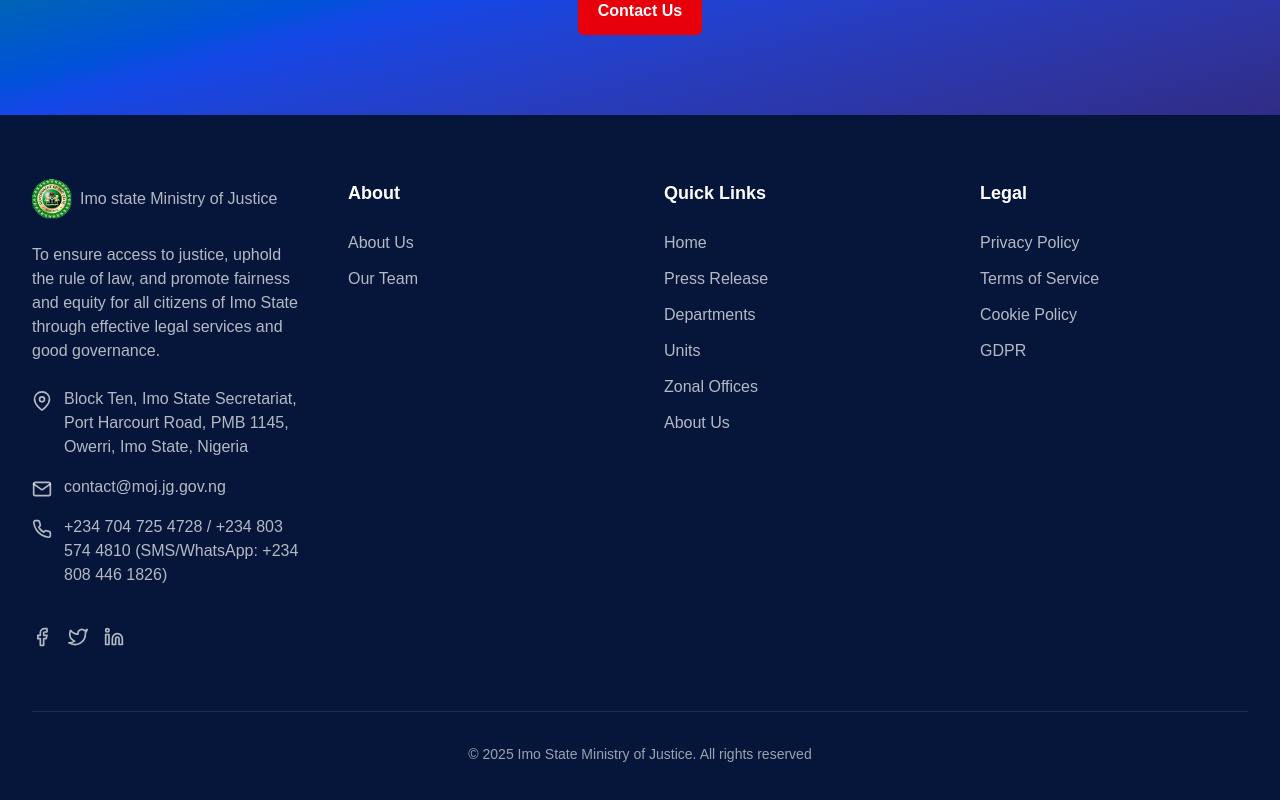
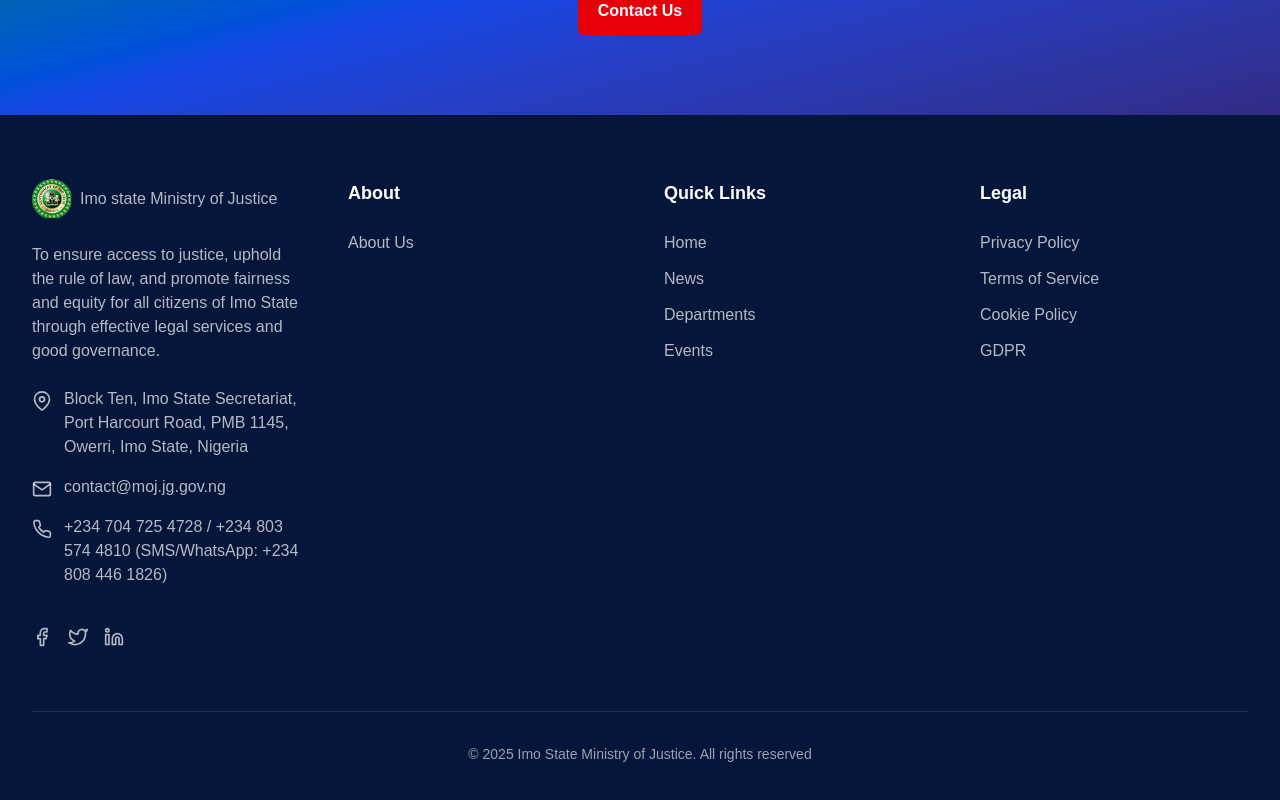
Before and after one commit to IDCLofficial/ministry_of_justice, a Next.js app: page / in a window 1280 px wide. Shown: the part 3924-4724 px from the top of the page. Built offline with nearby package versions, Linux system fonts and the light colour scheme.

Commit message:
Worked on the page properly

```diff
--- a/components/Footer.tsx
+++ b/components/Footer.tsx
@@ -39,21 +39,18 @@
   const columns: FooterColumn[] = [
     { title: 'About', links: [
       { name: 'About Us', href: '/about' },
-      { name: 'Our Team', href: '/team' },
     ]},
     { title: 'Quick Links', links: [
       { name: 'Home', href: '/' },
-      { name: 'Press Release', href: '/news' },
+      { name: 'News', href: '/news' },
       { name: 'Departments', href: '/departments' },
-      { name: 'Units', href: '#' },
-      { name: 'Zonal Offices', href: '#' },
-      { name: 'About Us', href: '/about' },
+      { name: 'Events', href: '/events' },
     ]},
     { title: 'Legal', links: [
-      { name: 'Privacy Policy', href: '/privacy' },
-      { name: 'Terms of Service', href: '/terms' },
-      { name: 'Cookie Policy', href: '/cookies' },
-      { name: 'GDPR', href: '/gdpr' },
+      { name: 'Privacy Policy', href: '/#' },
+      { name: 'Terms of Service', href: '/#' },
+      { name: 'Cookie Policy', href: '/#' },
+      { name: 'GDPR', href: '/#' },
     ]},
   ];
   const socialLinks = [
```
